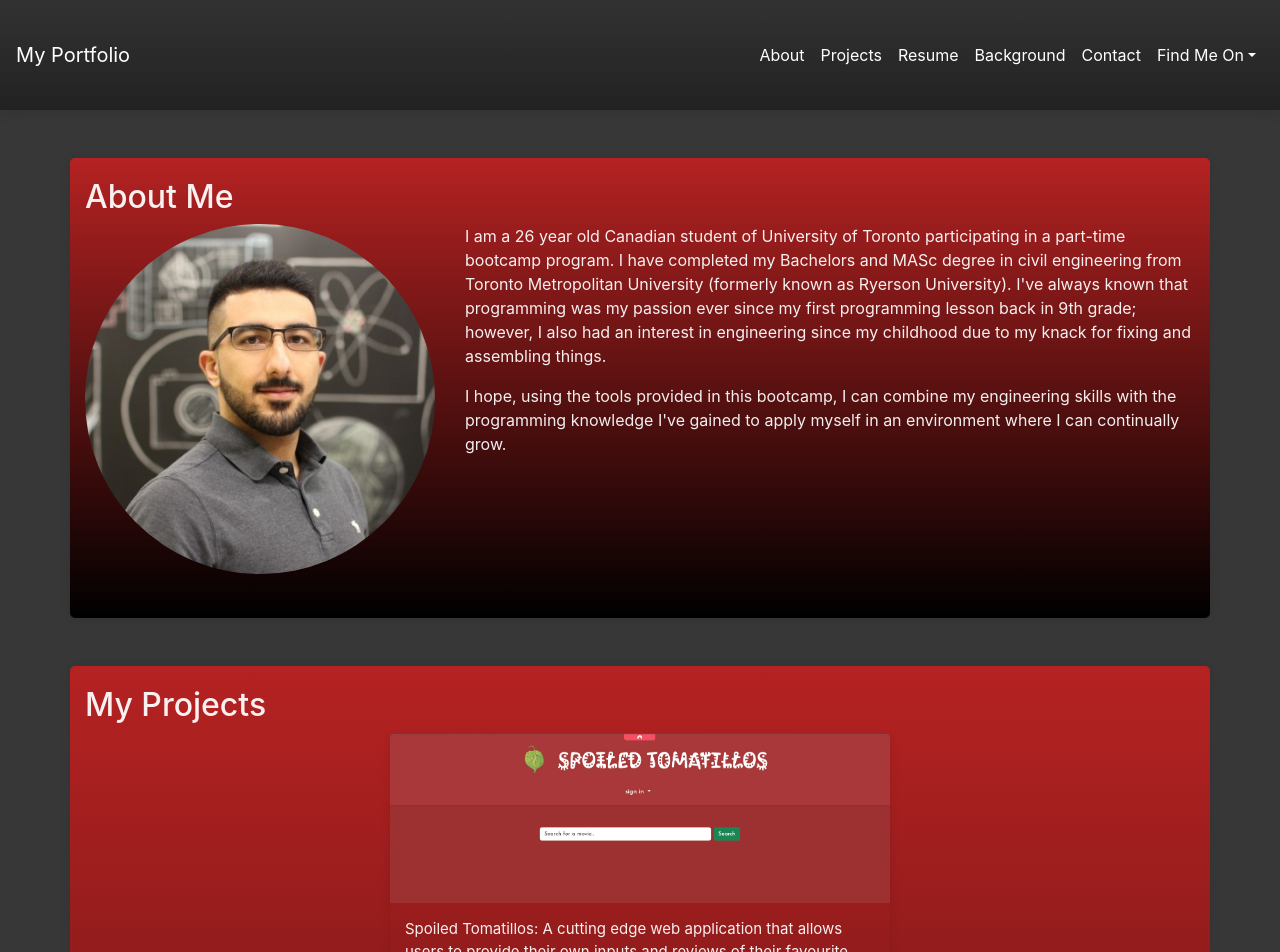
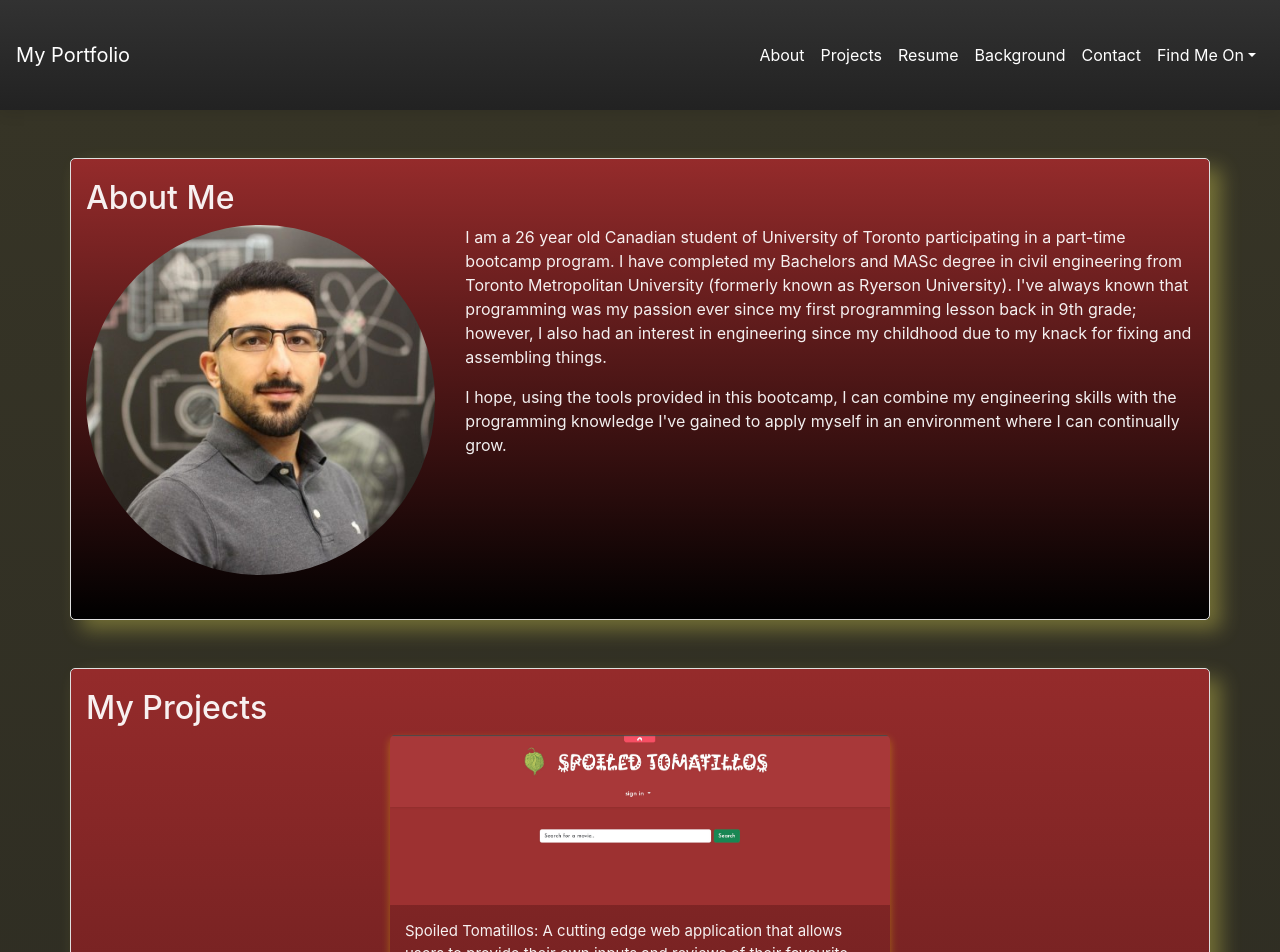
Before and after one commit to mmoradzadeh/MyPorfolio, a React (Create React App) app: page / in a window 1280 px wide. Shown: the top 952 px of the page. Built offline with nearby package versions, Linux system fonts and the light colour scheme.

Commit message:
Modified UI

```diff
--- a/src/index.css
+++ b/src/index.css
@@ -58,11 +58,12 @@ main {
 }
 
 .resume, .projects, .about, .background, #contact {
-    background: linear-gradient(rgb(181, 34, 34), rgb(0, 0, 0));    padding: 20px;
+    background: linear-gradient(rgb(149, 43, 43), rgb(0, 0, 0));    padding: 20px;
     color: rgba(255, 255, 255, 0.933);
     margin-bottom: 20px;
     border-radius: 5px;
-    box-shadow: 0 0 10px rgba(0,0,0,0.1);
+    border: 1px solid #e0e0e0;
+    box-shadow: 11px 10px 20px rgba(243, 233, 88, 0.335);
 }
 
 .app-content {
@@ -96,7 +97,7 @@ main {
 
 .project-item {
     flex-basis: calc(33.33% - 20px);
-    box-shadow: 0 4px 8px rgba(0, 0, 0, 0.1);
+    box-shadow: 0 4px 8px rgba(255, 238, 0, 0.335);
     border-radius: 5px;
     overflow: hidden;
     transition: transform .2s;
@@ -167,5 +168,5 @@ nav > a, nav > button, nav > div > ul > li > a {
 }
 
 main {
-    background-color: #000000c8;
+    background: linear-gradient(rgb(54, 52, 38), rgb(25, 25, 25));
 }
```
